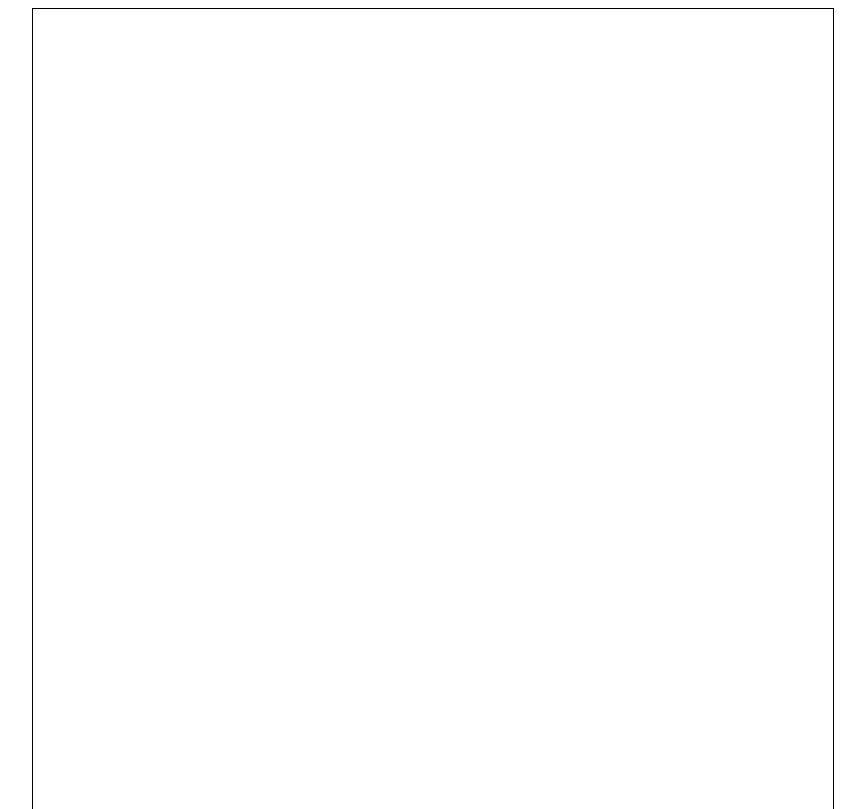
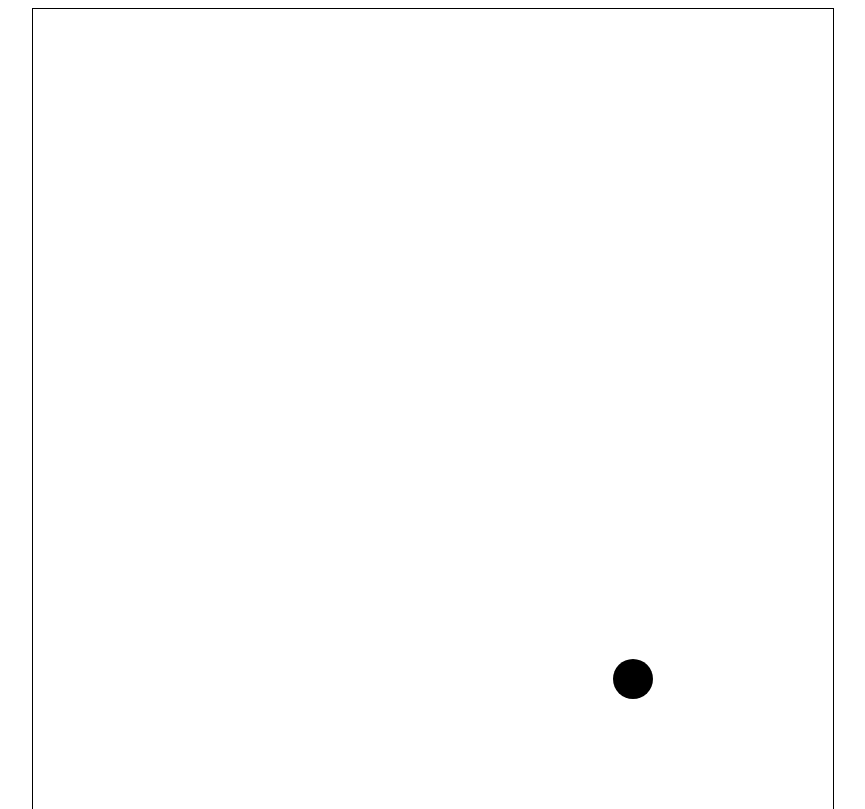
Before and after one commit to MajorTom000/COMP-531, a plain HTML site: page hw4/index.html in a window 1280 px wide. Shown: the top 809 px of the page, without its empty margins (207-1072 px from the left). Drawn offline with Linux system fonts and the light colour scheme.

Commit message:
bouncing ball

```diff
--- a/hw4/index.html
+++ b/hw4/index.html
@@ -8,7 +8,7 @@
         <link rel="stylesheet" href="style.css"/>
     </head>
     <body>
-        <canvas id="mycanvas">
+        <canvas id="mycanvas" width="800px" height="800px">
         </canvas>
     </body>
 </html>
--- a/hw4/index.js
+++ b/hw4/index.js
@@ -0,0 +1,47 @@
+var createGame = function(canvas){
+
+    var c = canvas.getContext("2d")
+
+    var ballx = canvas.width/2 //initial ball position
+    var bally = canvas.height/2
+    var ballradius = 20
+    var ballvx = 50 //initial ball velocity
+    var ballvy = 5
+
+
+
+    var drawBall = function(){
+        ballx += ballvx
+        bally += ballvy
+        if (ballx-ballradius < 0 || ballx+ballradius >canvas.width) ballvx *= -1
+        if (bally-ballradius < 0 || bally+ballradius >canvas.height) ballvy *= -1
+
+        c.beginPath()
+        c.arc(ballx,bally,ballradius,0,Math.PI*2)
+        c.closePath()
+        c.fillStyle='black'
+        c.fill()
+    }
+
+
+    var drawBat = function(){
+
+    }
+
+
+    var update = function(){
+        c.clearRect(0,0,canvas.width,canvas.height)
+        drawBall()
+    }
+
+
+    return {
+        update
+    }
+}
+
+
+window.onload = function(){
+	var app = createGame(document.querySelector("canvas"))
+	setInterval(app.update, 50)
+}
--- a/hw4/style.css
+++ b/hw4/style.css
@@ -1,6 +1,4 @@
 #mycanvas{
-    width: 800px;
-    height: 800px;
     border: black solid 1px;
     margin-left: auto;
     margin-right:auto;
```
